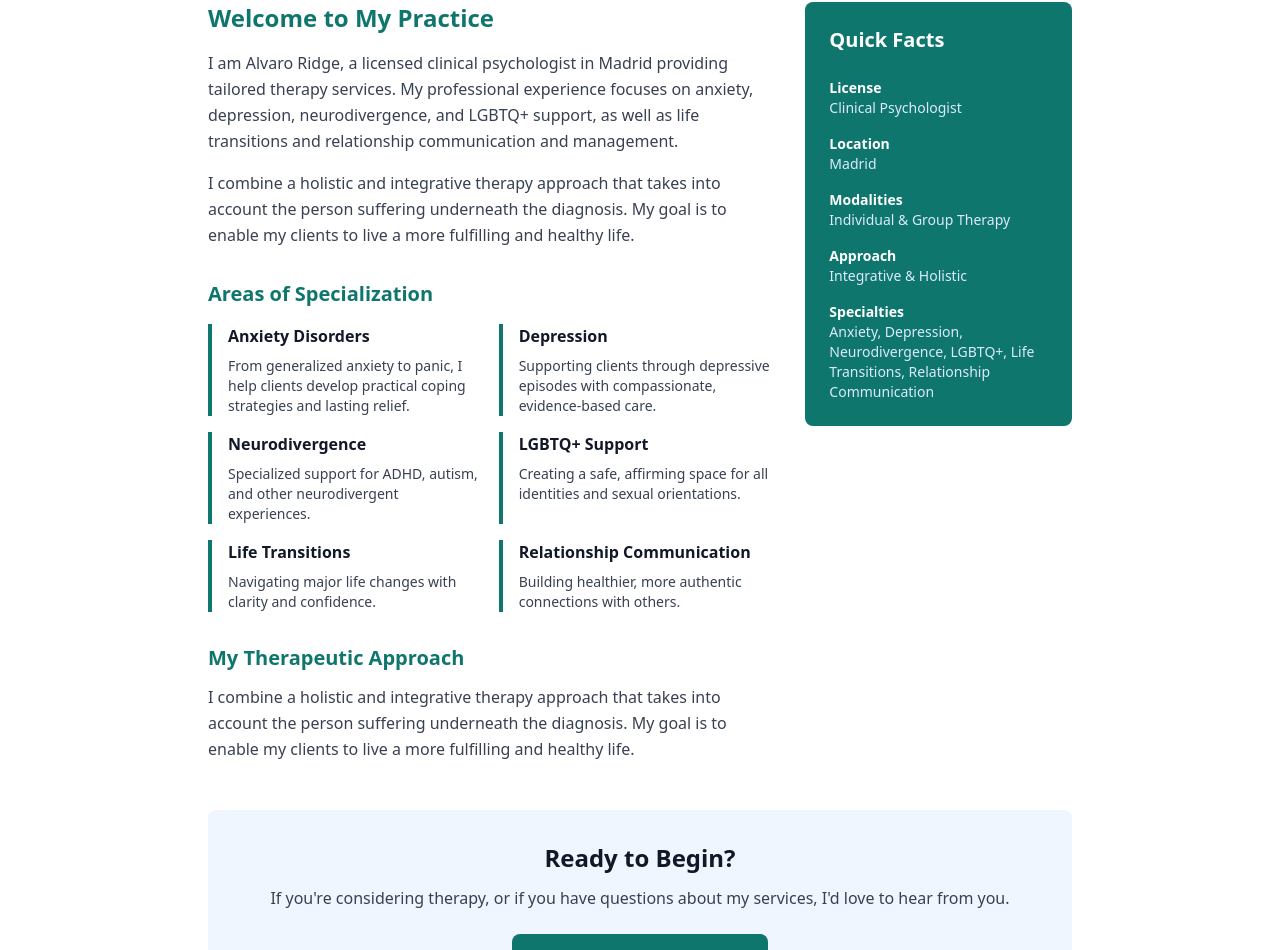
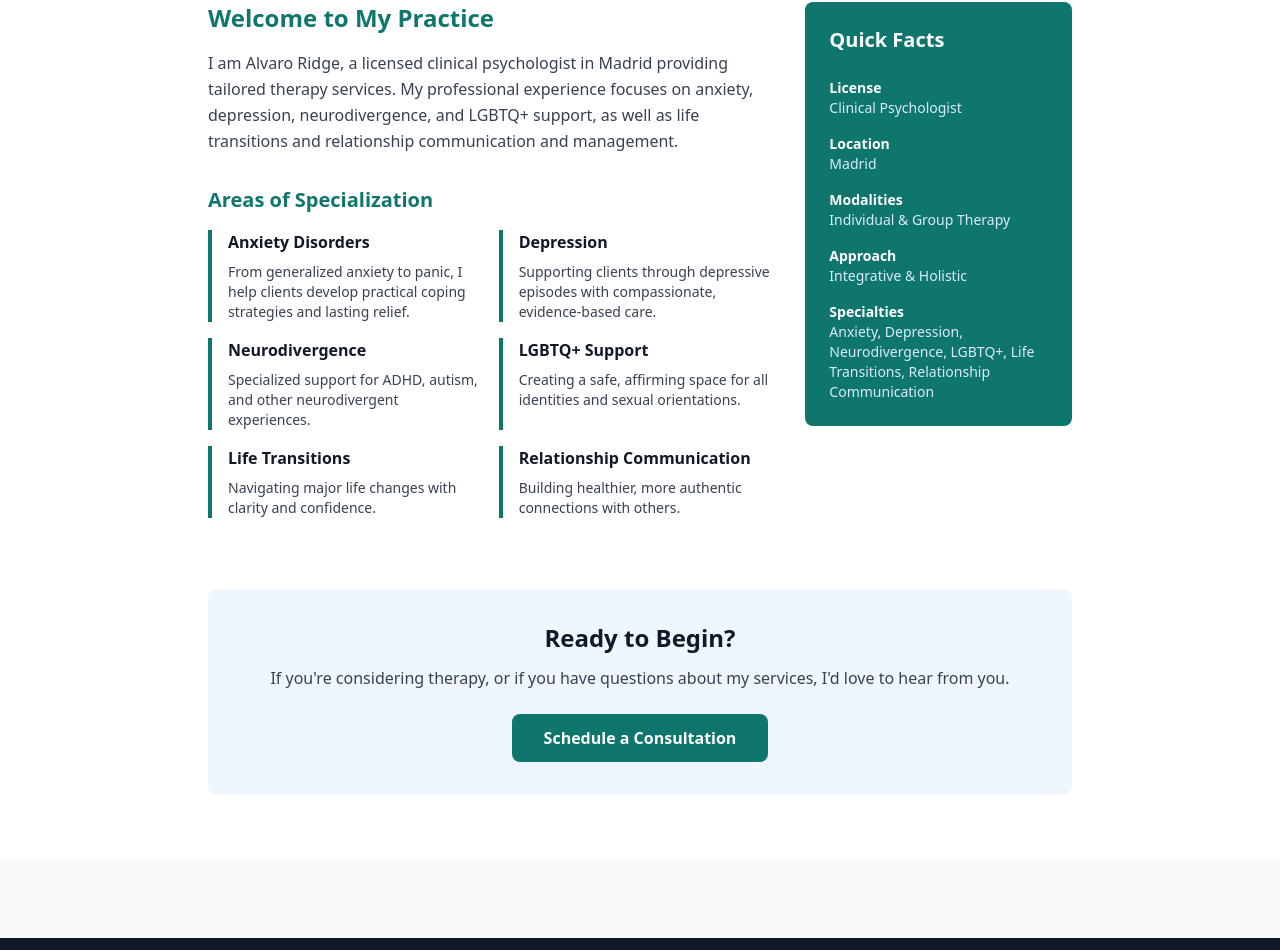
Before and after one commit to Bluemystridge/Clinical-Psychology-Website, a Next.js app: page /about in a window 1280 px wide. Shown: the part 206-1156 px from the top of the page. Built offline with nearby package versions, Linux system fonts and the light colour scheme.

Commit message:
Remove duplicate text about therapeutic approach from About page

```diff
--- a/app/about/page.tsx
+++ b/app/about/page.tsx
@@ -16,9 +16,6 @@ export default function About() {
             <h2 className="text-2xl font-semibold text-primary mb-4">Welcome to My Practice</h2>
             <p className="text-gray-700 leading-relaxed mb-4">
               I am Alvaro Ridge, a licensed clinical psychologist in Madrid providing tailored therapy services. My professional experience focuses on anxiety, depression, neurodivergence, and LGBTQ+ support, as well as life transitions and relationship communication and management.
-            </p>
-            <p className="text-gray-700 leading-relaxed mb-4">
-              I combine a holistic and integrative therapy approach that takes into account the person suffering underneath the diagnosis. My goal is to enable my clients to live a more fulfilling and healthy life.
             </p>
 
             <h3 className="text-xl font-semibold text-primary mt-8 mb-4">Areas of Specialization</h3>
@@ -48,11 +45,6 @@ export default function About() {
                 <p className="text-gray-700 text-sm">Building healthier, more authentic connections with others.</p>
               </div>
             </div>
-
-            <h3 className="text-xl font-semibold text-primary mt-8 mb-3">My Therapeutic Approach</h3>
-            <p className="text-gray-700 leading-relaxed">
-              I combine a holistic and integrative therapy approach that takes into account the person suffering underneath the diagnosis. My goal is to enable my clients to live a more fulfilling and healthy life.
-            </p>
           </div>
 
           <div className="bg-primary text-white p-6 rounded-lg h-fit sticky top-20">
```
